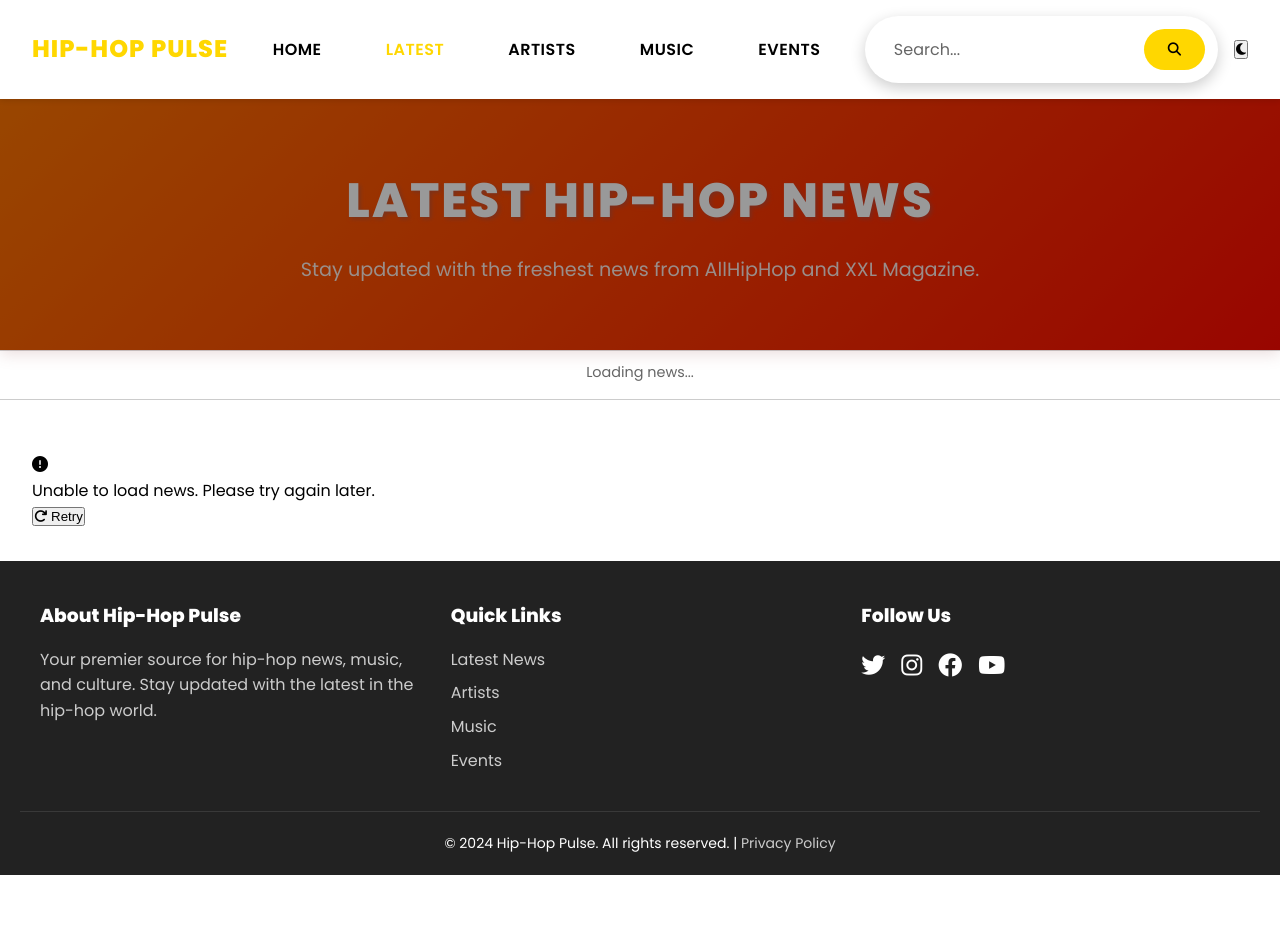
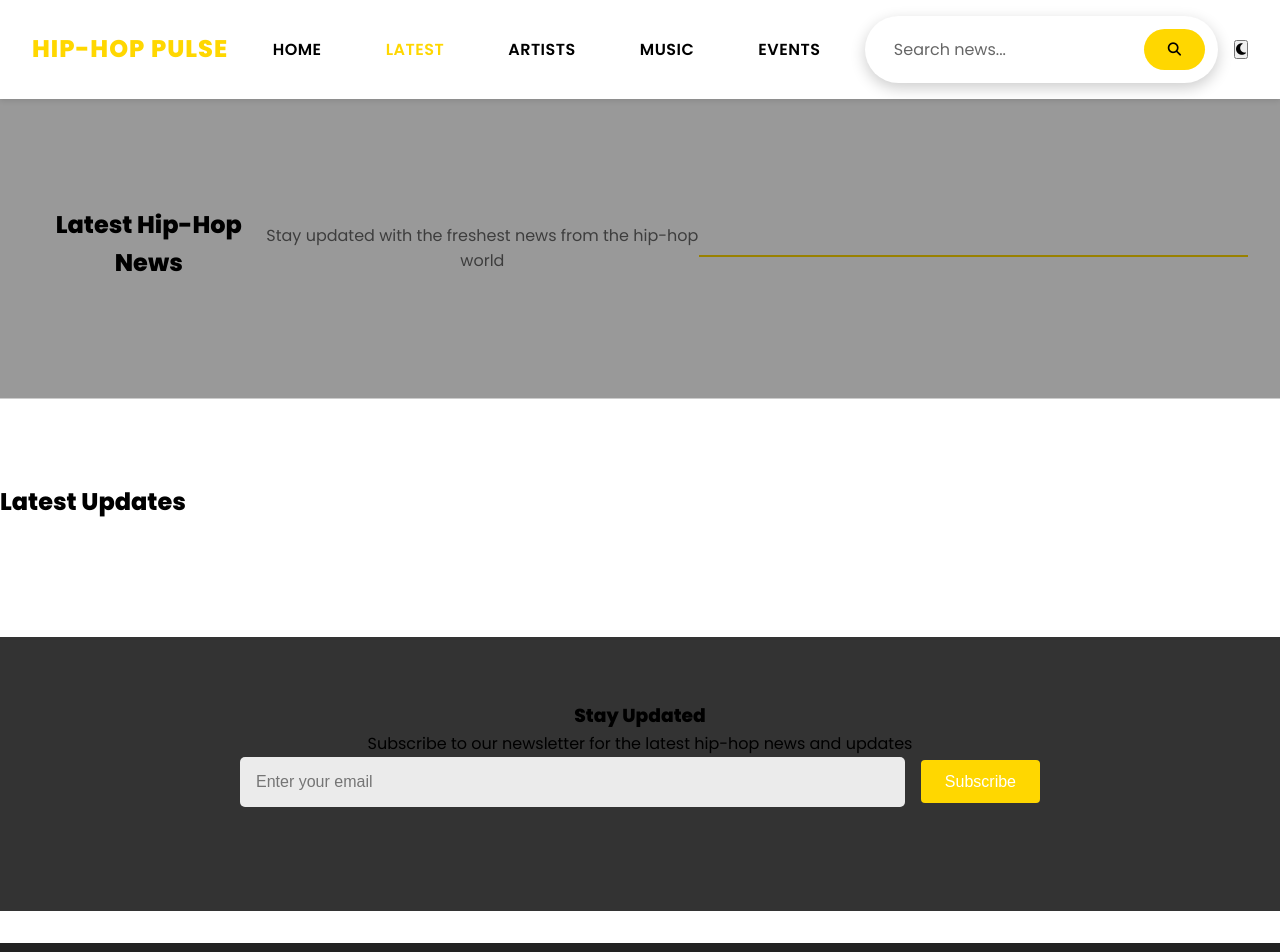
Before and after one commit to OfficialLingbao/hip-hop-x-pulse, a website: page latest.html in a window 1280 px wide. Shown: the top 952 px of the page. Before the commit the page ends 875 px from the top, so only its background shows below. Drawn offline with nearby package versions, Linux system fonts and the light colour scheme; no server answers; a script that the page names is missing.

Commit message:
Update latest.html

```diff
--- a/latest.html
+++ b/latest.html
@@ -1,3 +1,4 @@
+
 <!DOCTYPE html>
 <html lang="en" data-theme="light">
 <head>
@@ -17,11 +18,6 @@
 
     <!-- Main Styles -->
     <link rel="stylesheet" href="styles.css">
-
-    <!-- Defer JavaScript -->
-    <script src="theme.js" defer></script>
-    <script src="app.js" defer></script>
-    <script src="latest.js" defer></script>
 </head>
 <body>
     <header>
@@ -36,7 +32,7 @@
             </ul>
             <div class="nav-right">
                 <div class="search-bar">
-                    <input type="text" placeholder="Search...">
+                    <input type="text" placeholder="Search news...">
                     <button><i class="fas fa-search"></i></button>
                 </div>
                 <button id="themeToggle" aria-label="Toggle dark mode">
@@ -47,28 +43,40 @@
     </header>
 
     <main>
-        <section class="artists-banner">  <!-- Changed from latest-banner -->
+        <section class="latest-banner">
             <h1>Latest Hip-Hop News</h1>
-            <p>Stay updated with the freshest news from AllHipHop and XXL Magazine.</p>        </section>
-        <!-- RSS Ticker -->
-        <section class="rss-ticker">
-            <rssapp-ticker id="tbFb7dgsYcQEyoaK"></rssapp-ticker>
-            <script src="https://widget.rss.app/v1/ticker.js" async></script>
+            <p>Stay updated with the freshest news from the hip-hop world</p>
         </section>
 
-        <section class="latest-news">
-            <div id="latestNewsGrid" class="news-grid">
-                <!-- News cards dynamically generated -->
+        <!-- Featured News Section -->
+        <section class="featured-news">
+            <div class="news-grid">
+                <!-- Featured news will be dynamically inserted here -->
             </div>
         </section>
 
-        <!-- RSS Feeds -->
-
+        <!-- Latest News Section -->
+        <section class="latest-news">
+            <h2>Latest Updates</h2>
+            <div class="news-grid">
+                <!-- News cards will be dynamically inserted here -->
+            </div>
         </section>
 
+        <!-- Newsletter Section -->
+        <section class="newsletter-section">
+            <div class="newsletter-container">
+                <h3>Stay Updated</h3>
+                <p>Subscribe to our newsletter for the latest hip-hop news and updates</p>
+                <div class="newsletter-form">
+                    <input type="email" id="zipcode-input" placeholder="Enter your email">
+                    <button id="zipcode-search-btn">Subscribe</button>
+                </div>
+                <div class="newsletter-message"></div>
+            </div>
+        </section>
+    </main>
 
-    </main>
-<!--Footer-->
     <footer>
         <div class="footer-content">
             <div class="footer-section">
@@ -98,5 +106,24 @@
             <p>&copy; 2024 Hip-Hop Pulse. All rights reserved. | <a href="privacy-policy.html">Privacy Policy</a></p>
         </div>
     </footer>
+
+    <!-- Scripts -->
+    <script src="https://cdn.jsdelivr.net/npm/@emailjs/browser@3/dist/email.min.js"></script>
+    <script>
+        (function() {
+            emailjs.init({
+                publicKey: "12ieqnZd4BXy-55tV",
+                blockHeadless: false,
+                debug: true
+            }).then(() => {
+                console.log('EmailJS initialized successfully');
+            }).catch(error => {
+                console.error('EmailJS initialization error:', error);
+            });
+        })();
+    </script>
+    <script src="theme.js" defer></script>
+    <script src="app.js" defer></script>
+    <script src="latest.js" defer></script>
 </body>
 </html>
```
